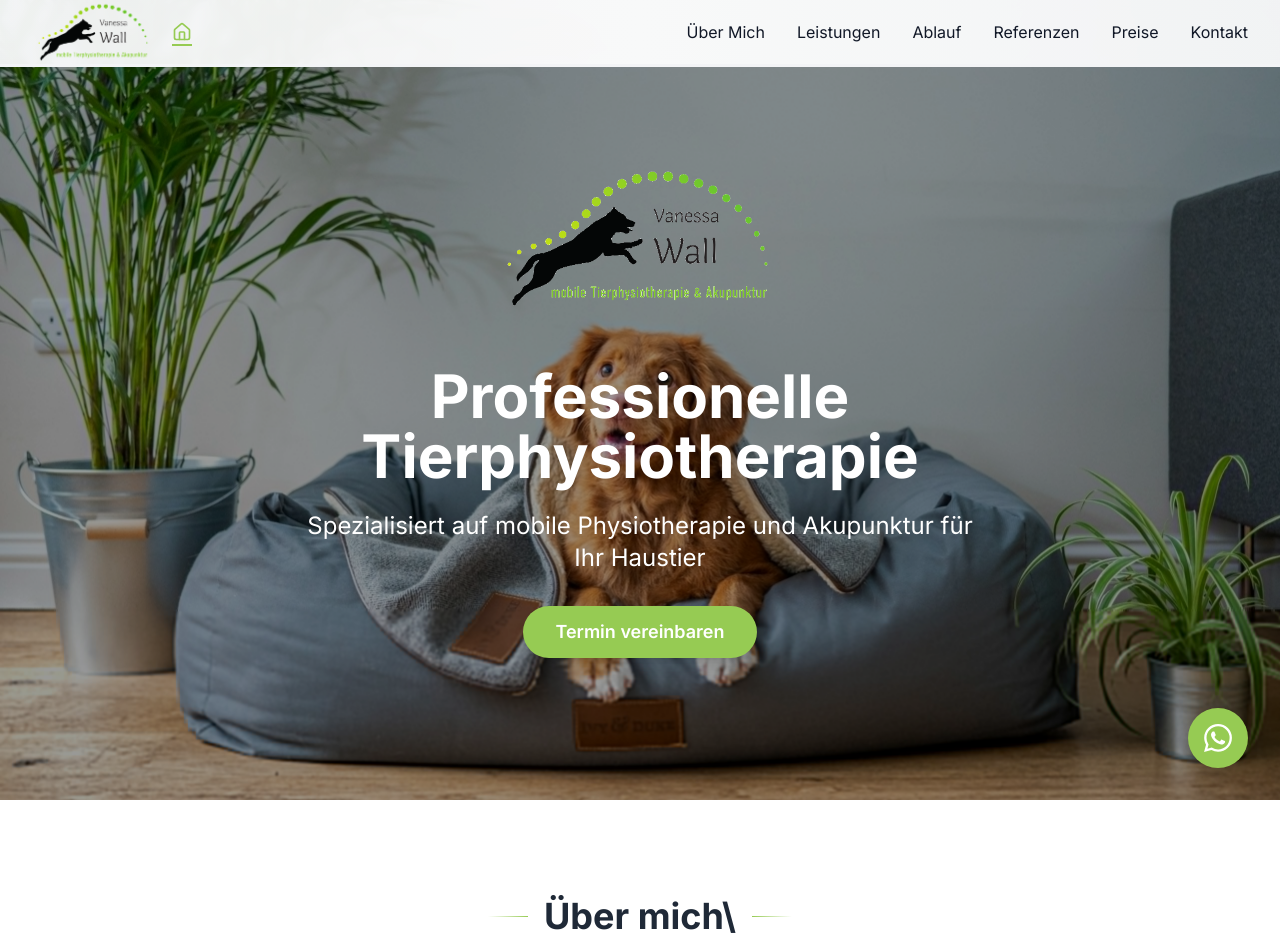
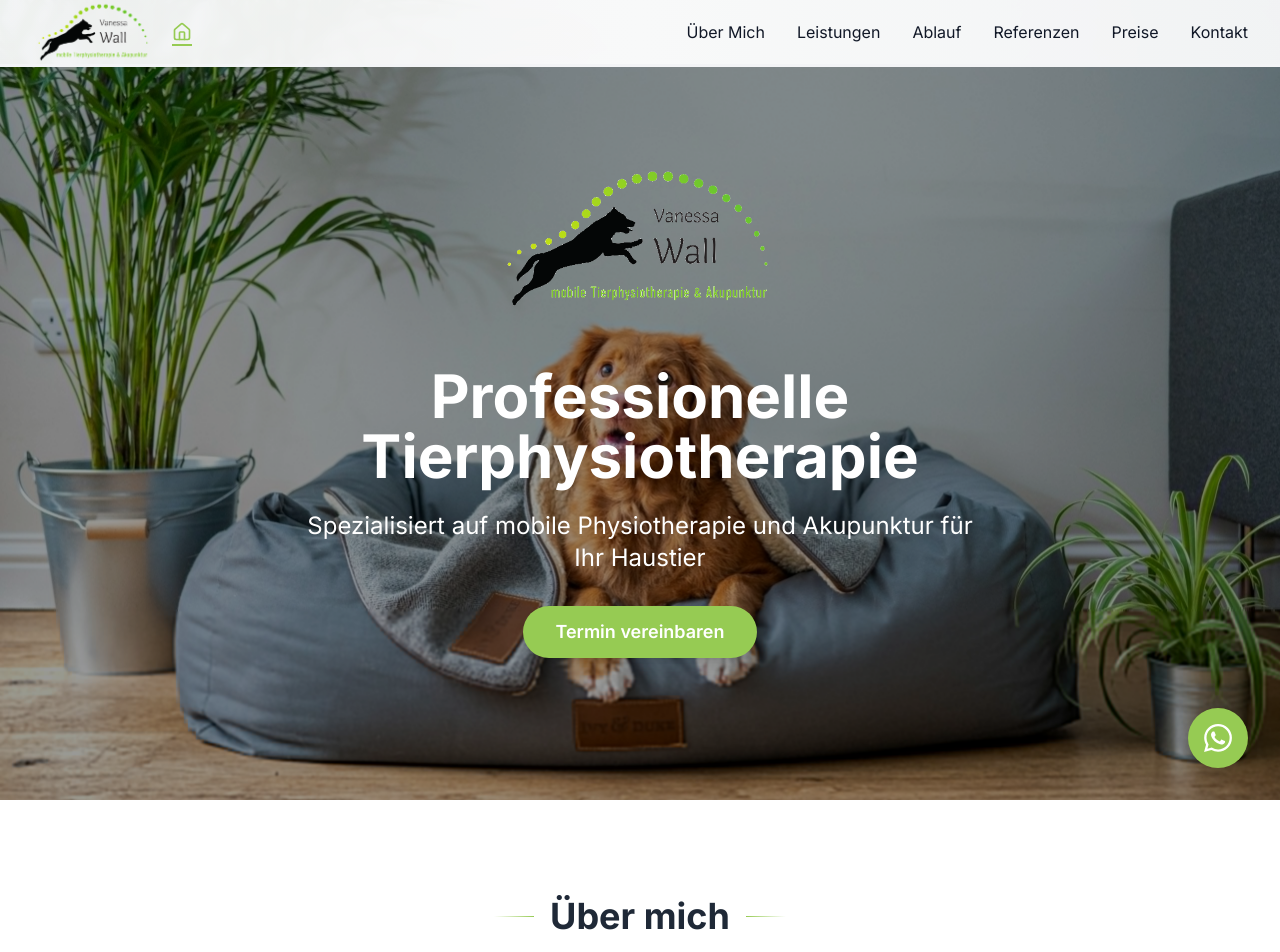
Before and after one commit to assosik/Tierphysio-Wall, a React (Vite) app: page / in a window 1280 px wide. Shown: the top 952 px of the page. Built offline with nearby package versions, Linux system fonts and the light colour scheme.

Commit message:
Update App.tsx

```diff
--- a/src/App.tsx
+++ b/src/App.tsx
@@ -61,7 +61,7 @@ function App() {
       {currentPage === 'main' ? (
         <>
           <Hero />
-          <Section id="about\" title="Über mich\" className="bg-white py-12 md:py-16">
+          <Section id="about\" title="Über mich" className="bg-white py-12 md:py-16">
             <div className="relative w-full">
               <div className="relative max-w-5xl mx-auto px-4 sm:px-6">
                 <div className="grid md:grid-cols-2 gap-8 items-center">
```
